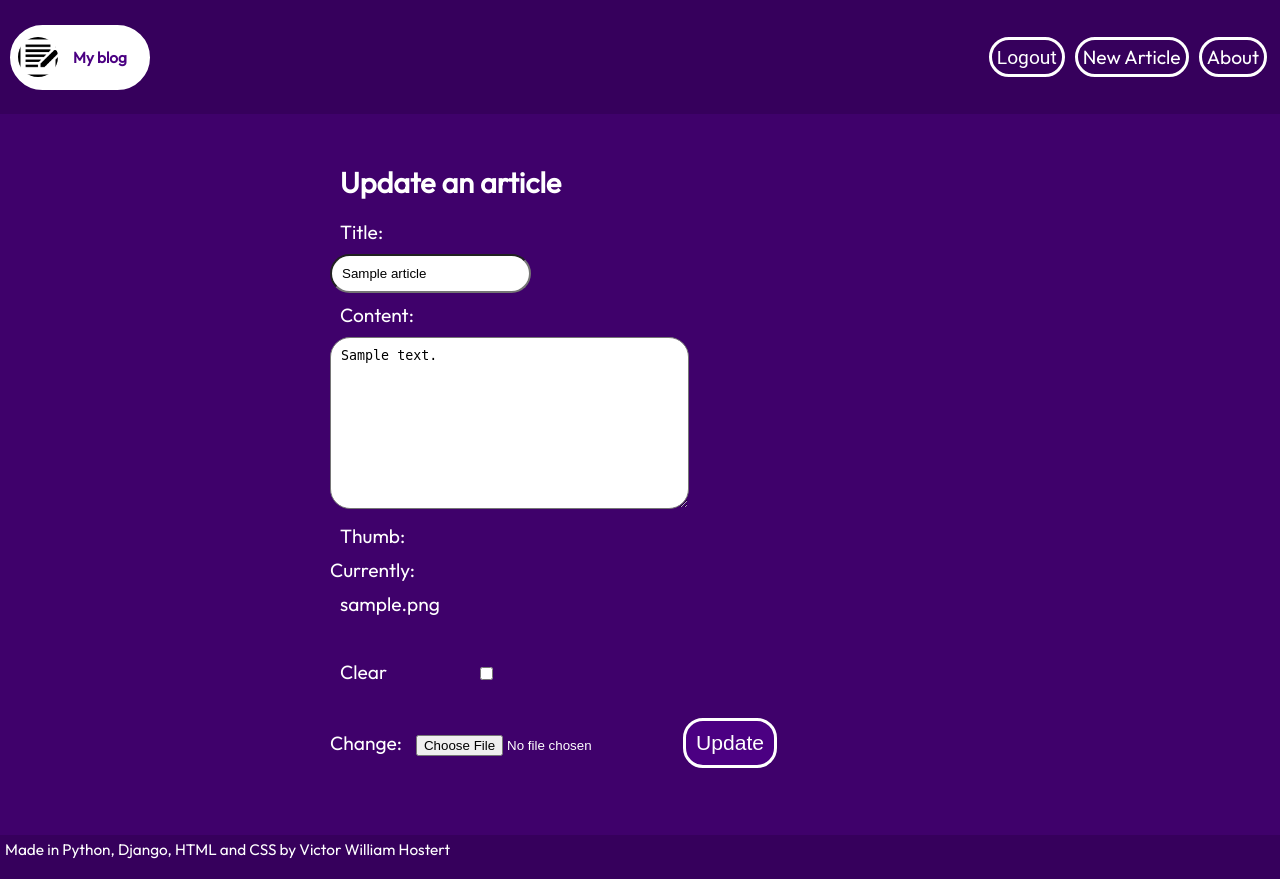
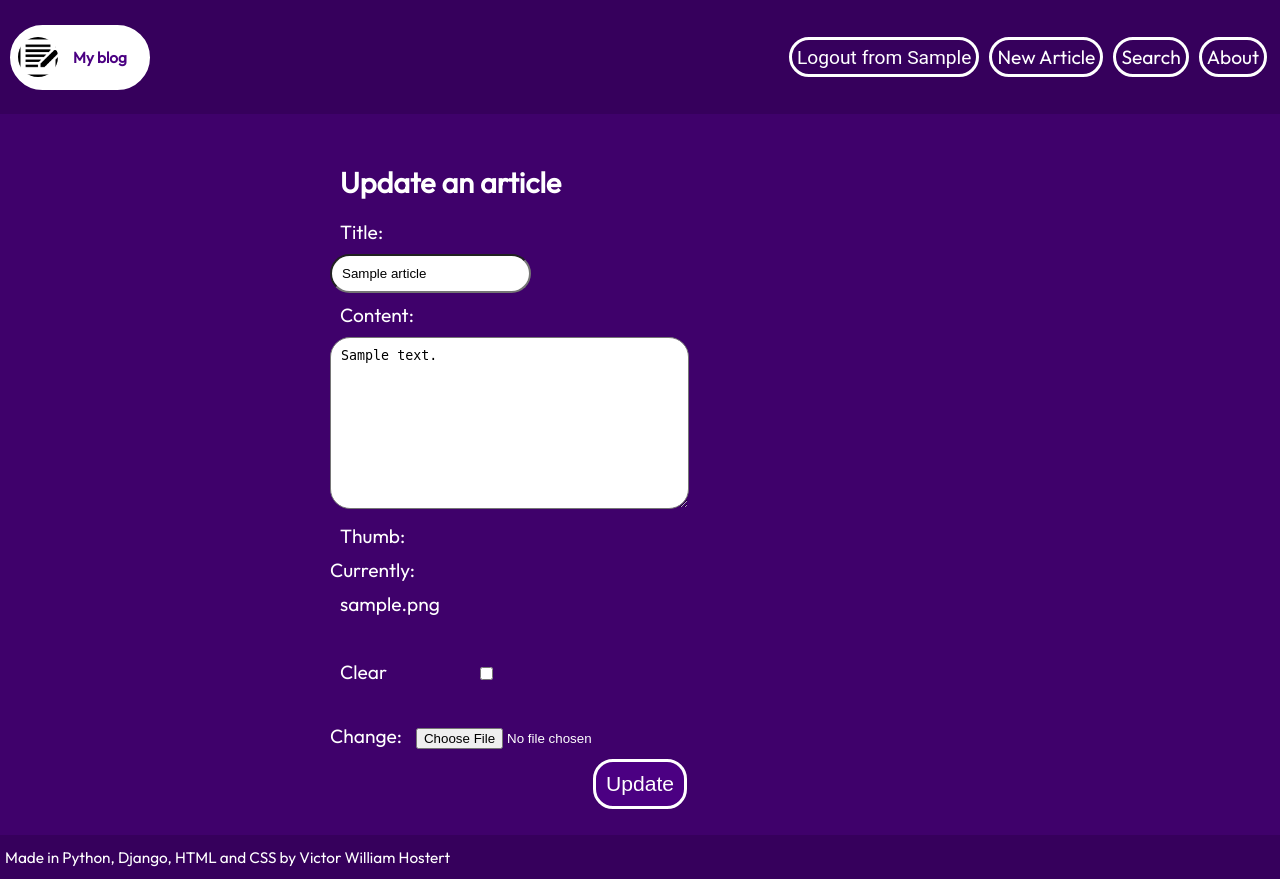
Before and after one commit to victorhostert/Django-Blog-Project, a Django app: a page that uses assets/templates/base.html in a window 1280 px wide. Run offline with Django 3.2, Linux system fonts and the light colour scheme; a user stored in the database is signed in; tables that the repository leaves empty hold one stand-in row (values such as "Sample post").

Commit message:
feat: Starting to implement Search function

```diff
--- a/assets/static/styles.css
+++ b/assets/static/styles.css
@@ -33,6 +33,9 @@ li{
     background-color: rgb(54, 0, 92);
     height: 13vh;
 }
+.header span{
+    text-transform: capitalize;
+}
 .links li{
     border: 3px solid white;
     border-radius: 20px;
@@ -58,6 +61,7 @@ li{
     justify-content: space-between;
     align-content: center;
     height: 5vh;
+    line-height: 4vh;
     padding: 5px;
     background-color: #36005C;
     font-size: 0.8em;
@@ -131,6 +135,8 @@ button:hover{
     border: 3px solid white;
     border-radius: 20px;
     font-size: 1.1em;
+    display: block;
+    margin: 0 auto;
 }
 .site_form #thumb-clear_id{
     position: relative;
--- a/assets/templates/base.html
+++ b/assets/templates/base.html
@@ -26,7 +26,7 @@
                             <form action="{% url 'accounts:logout' %}" method="post">
                                 {% csrf_token %}
                                 <div class="logout_button">
-                                    <button type="submit">Logout</button>
+                                    <button type="submit">Logout from <span>{{user.username}}</span></button>
                                 </div>
                             </form>
                         </li>
@@ -35,6 +35,7 @@
                         <li><a href="{% url 'accounts:signup' %}">Sign up</a></li>
                         <li><a href="{% url 'accounts:login' %}">Log in</a></li>
                         {% endif %}
+                        <li><a href="{% url 'blog:search' %}">Search</a></li>
                         <li><a href="{% url 'blog:about' %}">About</a></li>
                     </ul>
                 </nav>
--- a/blog/assets/templates/blog/post.html
+++ b/blog/assets/templates/blog/post.html
@@ -12,9 +12,11 @@
         <br>
         <p>{{article.date}}</p>
         <br>
+        {% if article.thumb %}
         <div class="user_img">
             <img src="{{article.thumbnail.url}}" alt="user-image">
         </div>
+        {% endif %}
         <p class="author_post">Posted by: <span>{{article.author.username}}</span></p>
     </div>
     <div class="update_delete">
--- a/blog/models.py
+++ b/blog/models.py
@@ -1,5 +1,6 @@
 from django.db import models
 from django.contrib.auth.models import User
+from slugify import slugify
 from django.db.models.deletion import CASCADE
 
 class Article(models.Model):
@@ -27,6 +28,5 @@ class Article(models.Model):
 
     def slugify(self):
         title: str = self.title
-        words = title.split()
-        slug = "-".join(words).lower()
+        slug = slugify(title)
         return slug
--- a/blog/urls.py
+++ b/blog/urls.py
@@ -12,6 +12,7 @@ urlpatterns = [
     path('', views.home, name='home'),
     path('about/', views.about, name='about'),
     path('create/', views.article_create, name='create'),
+    path('search/', views.search, name='search'),
     path('<slug:slug>/', views.post, name='post'),
     path('update/<slug:slug>', views.article_update, name='update'),
     path('delete_proceed/<slug:slug>/', views.article_delete_proceed, name='delete_proceed'),
--- a/blog/views.py
+++ b/blog/views.py
@@ -14,6 +14,15 @@ def about(request):
 def post(request, slug):
     article = get_object_or_404(Article, slug=slug)
     return render(request, 'blog/post.html', {'article': article})
+
+def search(request):
+    if request.method == 'POST':
+        search = request.GET.get('title')
+        for item in search:
+            article = [].append(Article.objects.filter(item))
+        return render(request, 'index.html', {'article': article})
+    else:
+        return render(request, 'blog/article_search.html')
 
 @login_required(login_url="/auth/login/")
 def article_create(request):
```
Also changed, not shown: blog/assets/templates/blog/article_search.html (added, +17 -0 lines).
